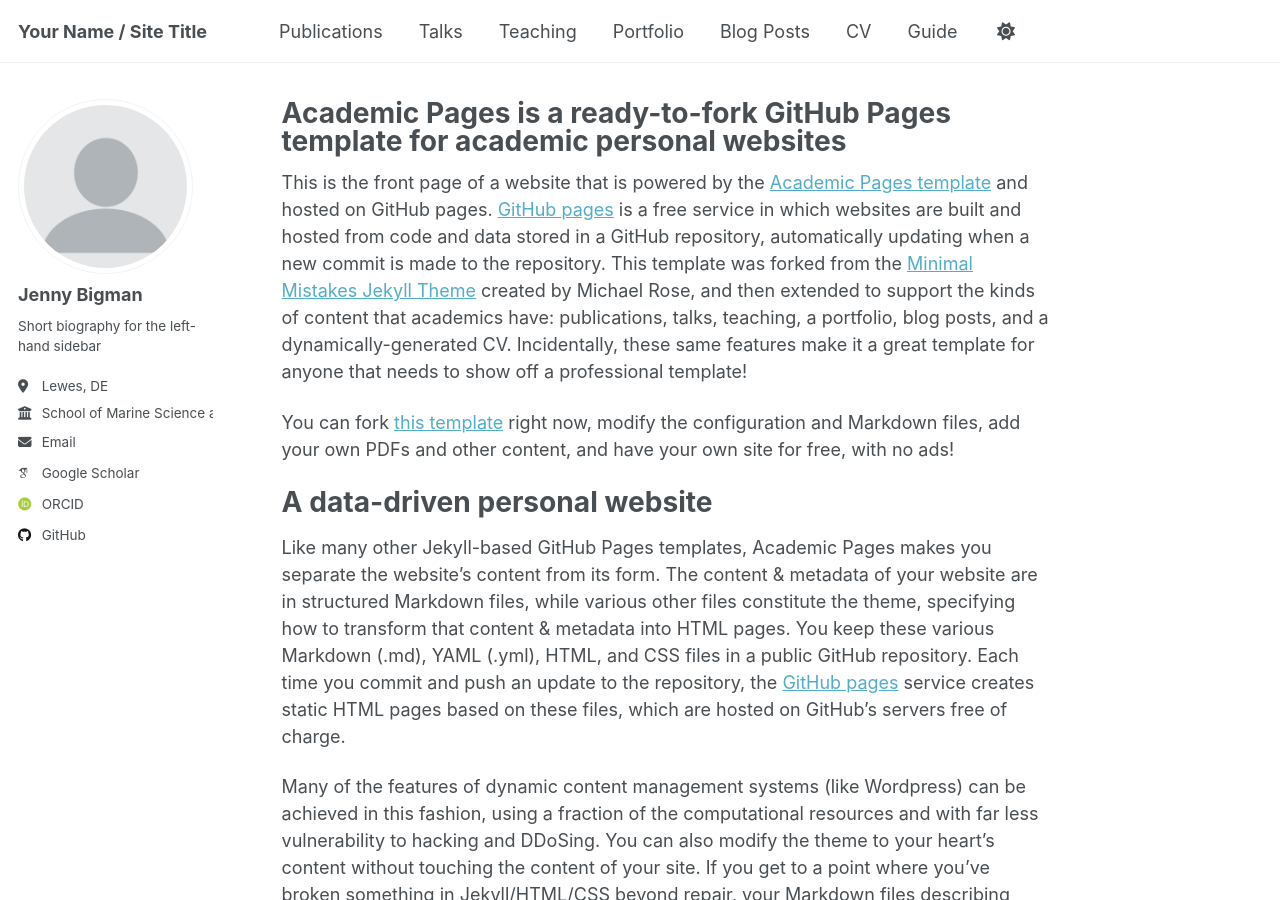
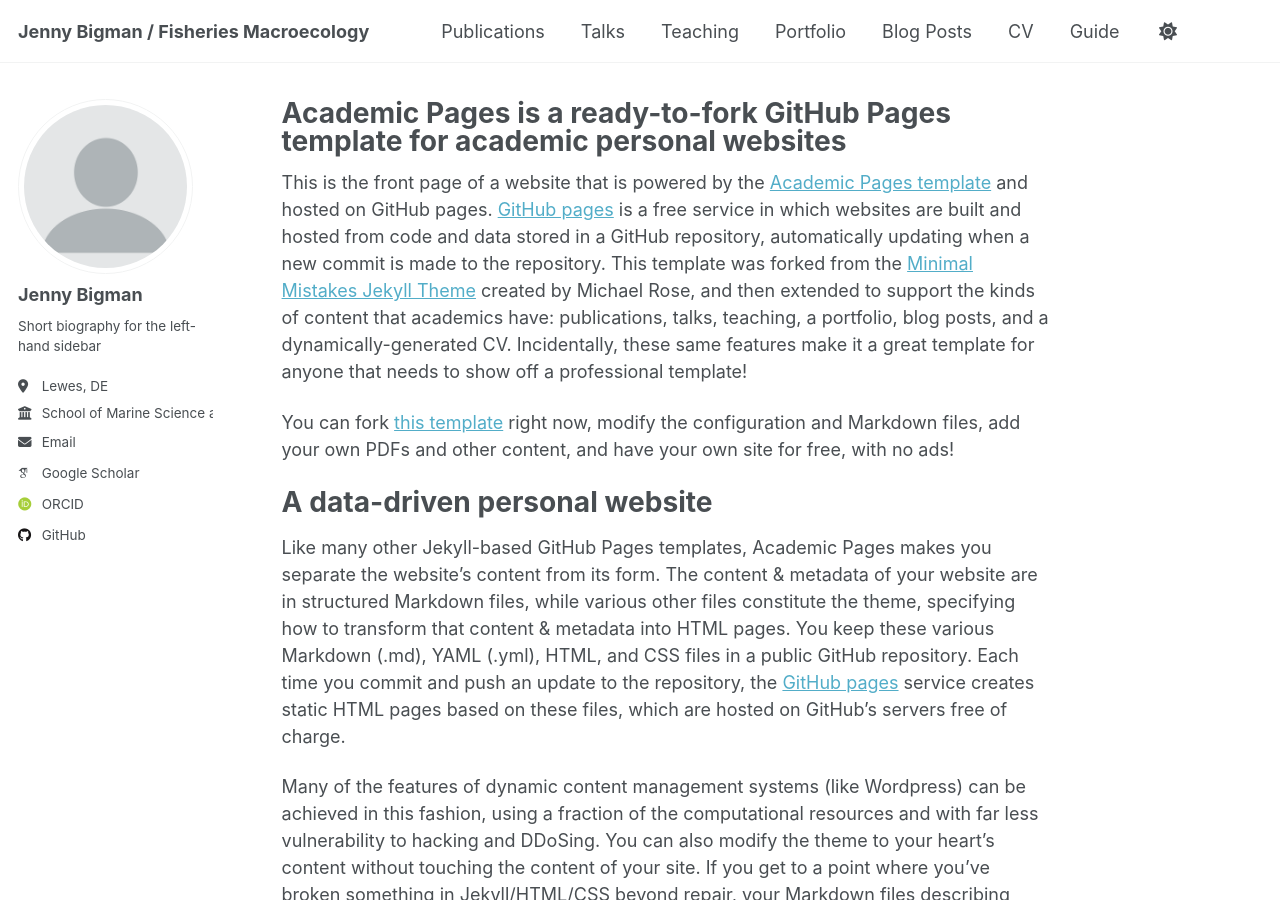
Before and after one commit to jennybigman/jennybigman.github.io, a Jekyll site: the page built from _pages/about.md, in a window 1280 px wide and 900 px high. Built offline with Jekyll 4.4.1, drawn with Linux system fonts in a browser that asks for light colours; some web fonts are replaced; a script that is not in the unit is left out.

Commit message:
Update _config.yml
second update

```diff
--- a/_config.yml
+++ b/_config.yml
@@ -9,11 +9,11 @@
 # Basic Site Settings
 locale                   : "en-US"
 site_theme               : "default" # Currently available options are "default", "air"
-title                    : "Your Name / Site Title"
+title                    : "Jenny Bigman / Fisheries Macroecology"
 title_separator          : "-"
 name                     : &name "Your Name"
 description              : &description "personal description"
-url                      : https://academicpages.github.io # the base hostname & protocol for your site e.g. "https://[your GitHub username].github.io" or if you already have some other page hosted on Github then use "https://[your GitHub username].github.io/[Your Repo Name]"
+url                      : https://jennybigman.github.io # the base hostname & protocol for your site e.g. "https://[your GitHub username].github.io" or if you already have some other page hosted on Github then use "https://[your GitHub username].github.io/[Your Repo Name]"
 baseurl                  : "" # the subpath of your site, e.g. "/blog"
 repository               : "academicpages/academicpages.github.io"
 
```
